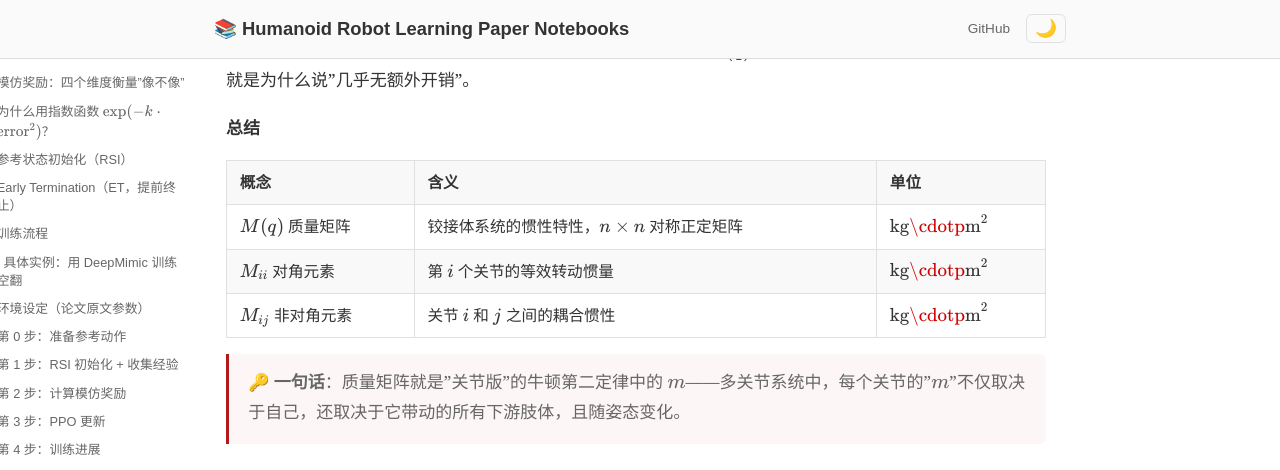
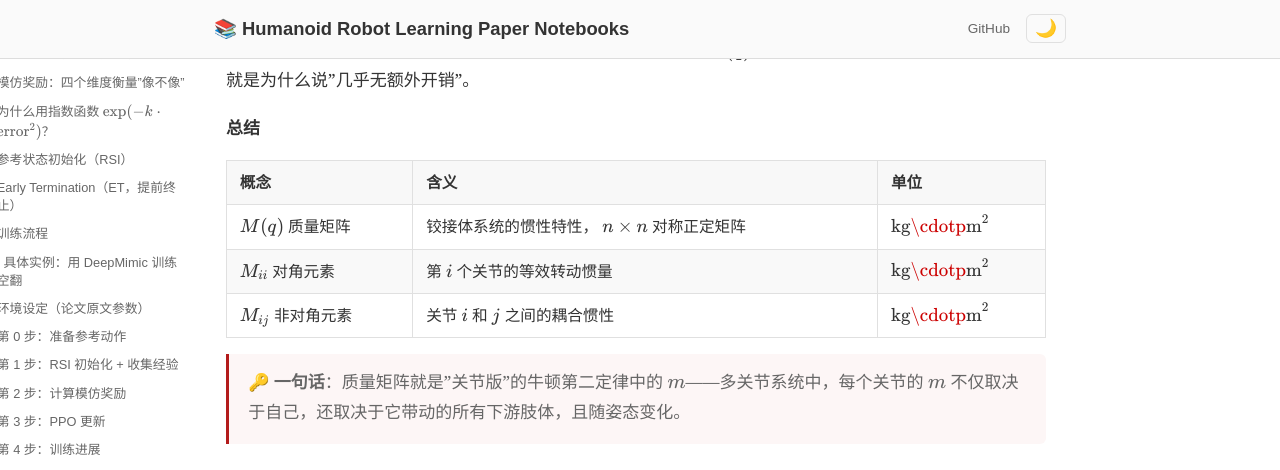
Before and after one commit to ImChong/Humanoid_Robot_Learning_Paper_Notebooks, a Jekyll site: the page built from papers/01_Foundational_RL/DeepMimic_Example-Guided_Deep_RL_of_Physics-Based_Character_Skills/DeepMimic_Example-Guided_Deep_RL_of_Physics-Based_Character_Skills.md, in a window 1280 px wide and 900 px high, scrolled down 34930 px. Shown: the top 470 px of the window. Built offline with Jekyll 4.4.1, drawn with Linux system fonts in a browser that asks for light colours.

Commit message:
fix: 修复附录J中行内公式因中文标点紧邻导致的渲染失败

```diff
--- a/papers/01_Foundational_RL/DeepMimic_Example-Guided_Deep_RL_of_Physics-Based_Character_Skills/DeepMimic_Example-Guided_Deep_RL_of_Physics-Based_Character_Skills.md
+++ b/papers/01_Foundational_RL/DeepMimic_Example-Guided_Deep_RL_of_Physics-Based_Character_Skills/DeepMimic_Example-Guided_Deep_RL_of_Physics-Based_Character_Skills.md
@@ -977,7 +977,7 @@ $$p_i(s) = \frac{\exp(V^i(s) / T)}{\sum_{j=1}^{k} \exp(V^j(s) / T)}$$
 
 $$M(q) \cdot \ddot{q} = \tau + f_{ext}$$
 
-其中 $q$ 是关节角度向量，$\ddot{q}$ 是关节角加速度，$\tau$ 是关节扭矩，$M(q)$ 是 $n \times n$ 的**质量矩阵**（也叫惯性矩阵），$n$ 是关节自由度数。
+其中 $q$ 是关节角度向量， $\ddot{q}$ 是关节角加速度， $\tau$ 是关节扭矩， $M(q)$ 是 $n \times n$ 的**质量矩阵**（也叫惯性矩阵）， $n$ 是关节自由度数。
 
 #### 为什么是矩阵而非标量？
 
@@ -1019,8 +1019,8 @@ $M(q)$ 的每个元素含义：
 
 $$A = M + \Delta t \cdot k_d + \Delta t^2 \cdot k_p$$
 
-- **单关节**（1-DoF，如膝关节）：$M$ 退化为标量 → $A$ 也是标量 → 直接除
-- **整个角色**（多关节）：$M$ 是 $n \times n$ 矩阵 → $A$ 也是矩阵 → 需要解线性方程组
+- **单关节**（1-DoF，如膝关节）： $M$ 退化为标量 → $A$ 也是标量 → 直接除
+- **整个角色**（多关节）： $M$ 是 $n \times n$ 矩阵 → $A$ 也是矩阵 → 需要解线性方程组
 
 物理引擎（Bullet）每一步仿真都会根据当前关节角度重新计算 $M(q)$。Stable PD 只需在 $M$ 上加两项，这就是为什么说"几乎无额外开销"。
 
@@ -1028,11 +1028,11 @@ $$A = M + \Delta t \cdot k_d + \Delta t^2 \cdot k_p$$
 
 | 概念 | 含义 | 单位 |
 |------|------|------|
-| $M(q)$ 质量矩阵 | 铰接体系统的惯性特性，$n \times n$ 对称正定矩阵 | $\text{kg·m}^2$ |
+| $M(q)$ 质量矩阵 | 铰接体系统的惯性特性， $n \times n$ 对称正定矩阵 | $\text{kg·m}^2$ |
 | $M_{ii}$ 对角元素 | 第 $i$ 个关节的等效转动惯量 | $\text{kg·m}^2$ |
 | $M_{ij}$ 非对角元素 | 关节 $i$ 和 $j$ 之间的耦合惯性 | $\text{kg·m}^2$ |
 
-> 🔑 **一句话**：质量矩阵就是"关节版"的牛顿第二定律中的 $m$——多关节系统中，每个关节的"$m$"不仅取决于自己，还取决于它带动的所有下游肢体，且随姿态变化。
+> 🔑 **一句话**：质量矩阵就是"关节版"的牛顿第二定律中的 $m$——多关节系统中，每个关节的 $m$ 不仅取决于自己，还取决于它带动的所有下游肢体，且随姿态变化。
 
 ---
 
```
